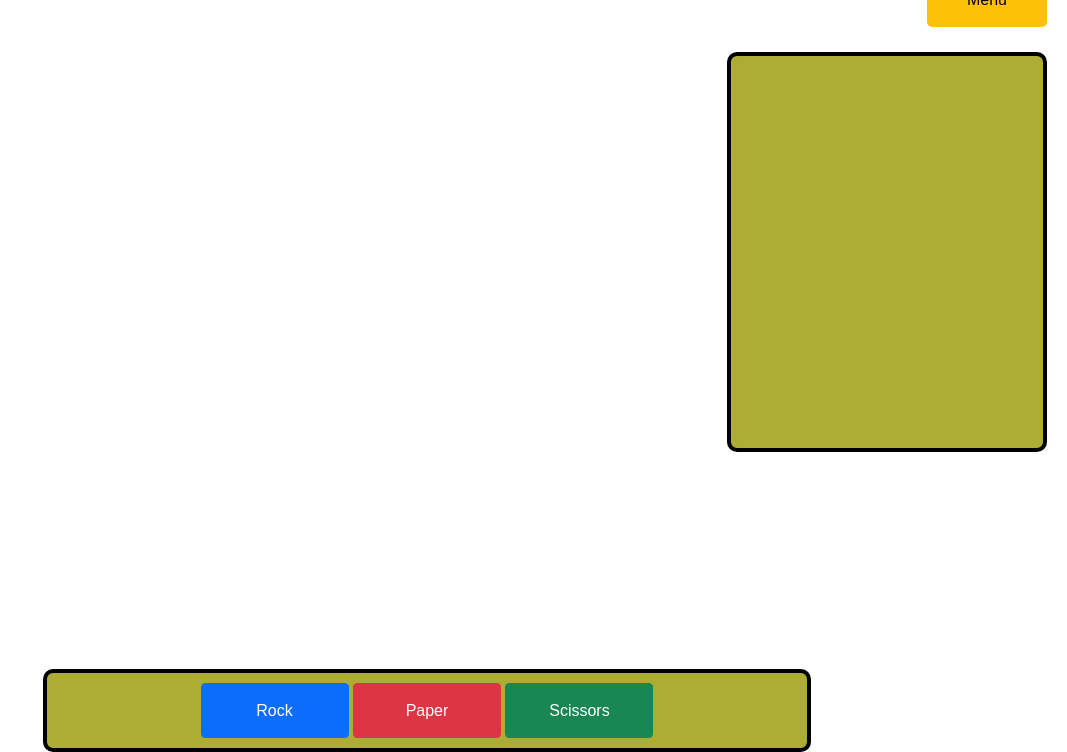
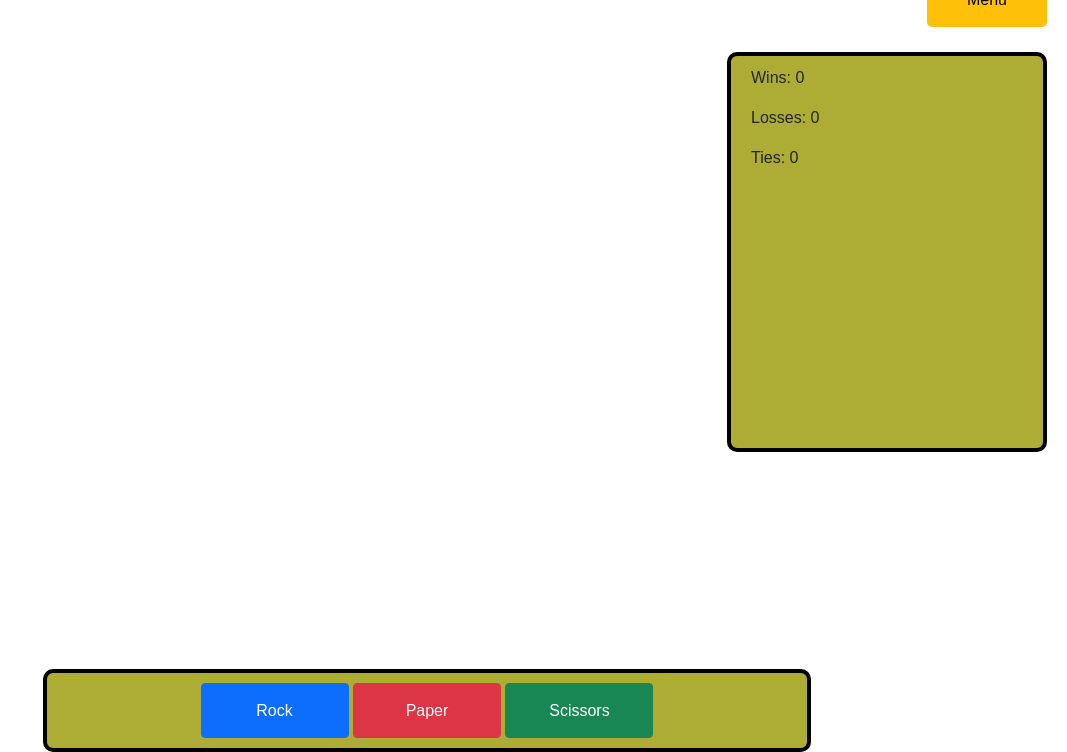
Before and after one commit to Shockraa/JoKenPo, a plain HTML site: page index.html in a window 1280 px wide. Shown: the part 48-800 px from the top of the page, without its empty margins (213-1280 px from the left). Drawn offline with nearby package versions, Linux system fonts and the light colour scheme.

Commit message:
Criado placar

```diff
--- a/index.html
+++ b/index.html
@@ -1,22 +1,29 @@
 <!DOCTYPE html>
 <html lang="en">
+
 <head>
     <meta charset="UTF-8">
     <meta name="viewport" content="width=device-width, initial-scale=1.0">
     <title>JoKenPo!</title>
     <link rel="stylesheet" href="src/style.css">
-    <link href="https://cdn.jsdelivr.net/npm/bootstrap@5.1.3/dist/css/bootstrap.min.css" rel="stylesheet" integrity="sha384-1BmE4kWBq78iYhFldvKuhfTAU6auU8tT94WrHftjDbrCEXSU1oBoqyl2QvZ6jIW3" crossorigin="anonymous">
+    <link href="https://cdn.jsdelivr.net/npm/bootstrap@5.1.3/dist/css/bootstrap.min.css" rel="stylesheet"
+        integrity="sha384-1BmE4kWBq78iYhFldvKuhfTAU6auU8tT94WrHftjDbrCEXSU1oBoqyl2QvZ6jIW3" crossorigin="anonymous">
 </head>
+
 <body>
     <audio id="audio">
         <source src="src/audio/OnePunchAudio.mp3">
-      </audio>
+    </audio>
     <div class="container">
         <h1>JoKenPo!</h1>
         <button type="button" class="btn btn-warning" id="placarBtn">Menu</button>
         <div class="divCpu" id="divCpu"></div>
-        <div class="divUser"id="divUser"></div>
-        <div class="placar" id="placar"></div>
+        <div class="divUser" id="divUser"></div>
+        <div class="placar" id="placar">
+            <p id="winsNumber">Wins: 0</p>
+            <p id="lossesNumber">Losses: 0</p>
+            <p id="tiesNumber">Ties: 0</p>
+        </div>
         <div class="divOptions">
             <button type="button" class="btn btn-primary" id="rock">Rock</button>
             <button type="button" class="btn btn-danger" id="paper">Paper</button>
@@ -29,4 +36,5 @@
 
     <script src="src/script.js"></script>
 </body>
+
 </html>
```
